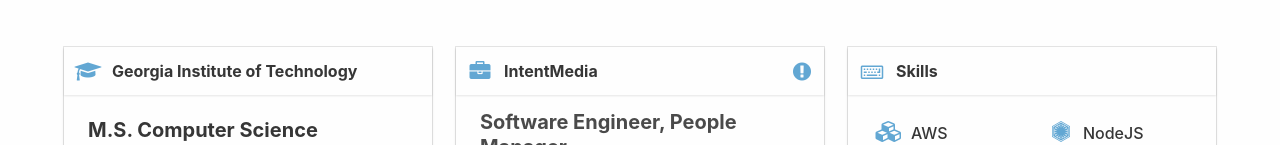
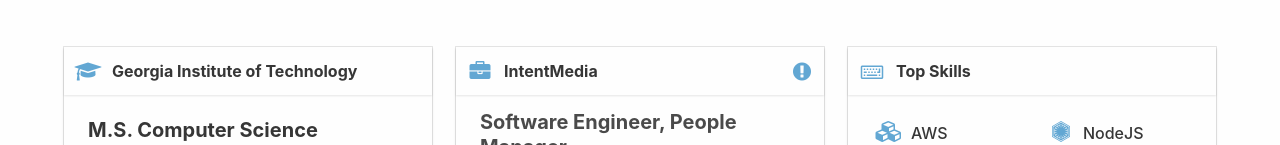
Before and after one commit to yoaquim/v1-resume, a React app: page / in a window 1280 px wide. Shown: the part 203-348 px from the top of the page. Built offline with nearby package versions, Linux system fonts and the light colour scheme.

Commit message:
Title change for skills

```diff
--- a/src/components/Skills.js
+++ b/src/components/Skills.js
@@ -11,7 +11,7 @@
     render() {
         return (
             <div className="tile is-vertical is-4 is-parent skills-tile">
-                <Card icon="keyboard-o" title="Skills" classes="skills">
+                <Card icon="keyboard-o" title="Top Skills" classes="skills">
                     <div className="columns">
 
                         <div id="skills-1" className="column is-half">
```
